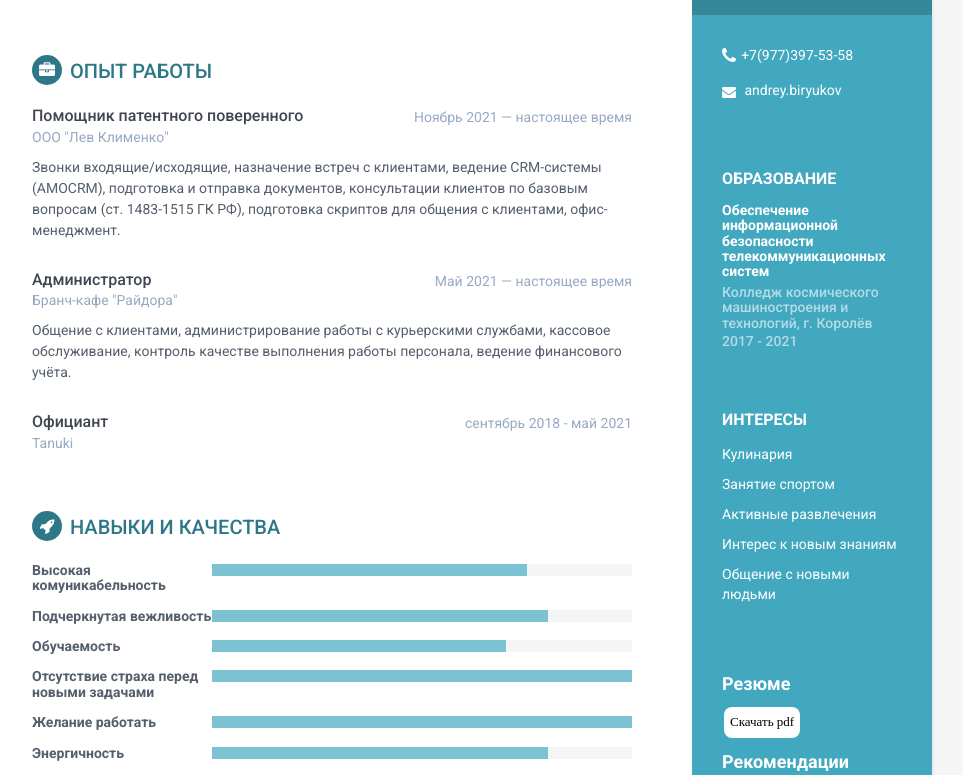
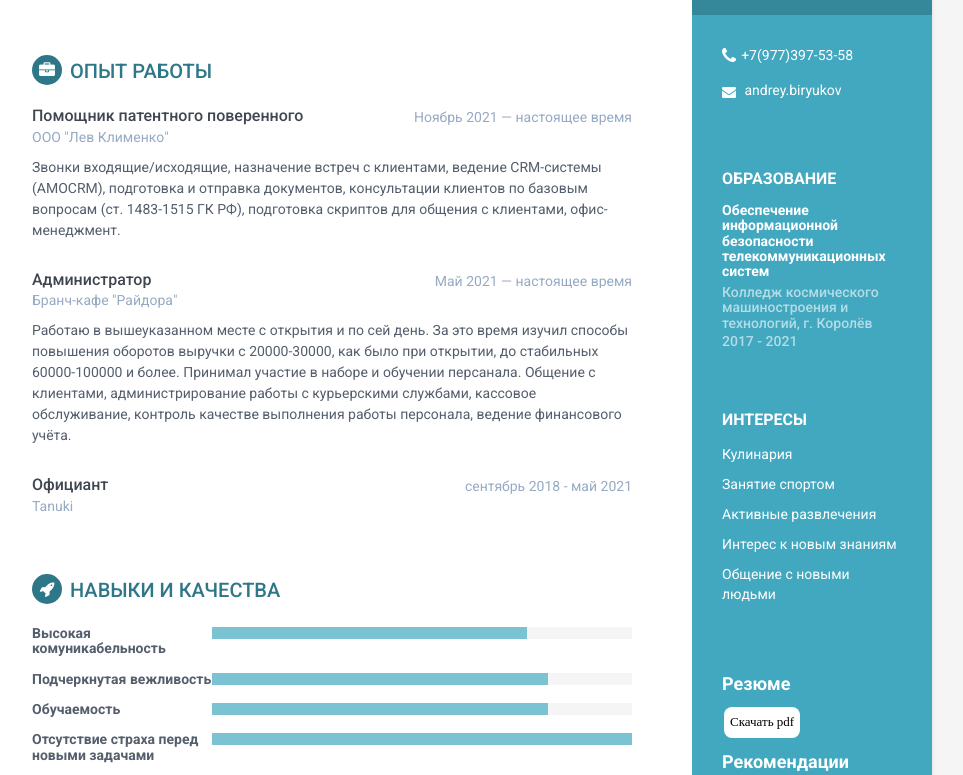
Before and after one commit to AndreyBiryukovOO/AndreyBiryukovOO.github.io, a plain HTML site: page index.html in a window 1280 px wide. Shown: the part 288-1063 px from the top of the page, without its empty margins (188-1151 px from the left). Drawn offline with Linux system fonts and the light colour scheme.

Commit message:
ВАПР
ВАР

```diff
--- a/index.html
+++ b/index.html
@@ -107,7 +107,7 @@
                         <div class="company">Бранч-кафе "Райдора"</div>
                     </div><!--//meta-->
                     <div class="details">
-                        <p>Общение с клиентами, администрирование работы с курьерскими службами, кассовое обслуживание, контроль качестве выполнения работы персонала, ведение финансового учёта. </p>
+                        <p>Работаю в вышеуказанном месте с открытия и по сей день. За это время изучил способы повышения оборотов выручки с 20000-30000, как было при открытии, до стабильных 60000-100000 и более. Принимал участие в наборе и обучении персанала. Общение с клиентами, администрирование работы с курьерскими службами, кассовое обслуживание, контроль качестве выполнения работы персонала, ведение финансового учёта. </p>
 
                     </div><!--//details-->
                 </div><!--//item-->
@@ -146,7 +146,7 @@
                     <div class="item">
                         <h3 class="level-title">Обучаемость</h3>
                         <div class="level-bar">
-                            <div class="level-bar-inner" data-level="70%">
+                            <div class="level-bar-inner" data-level="80%">
                             </div>
                         </div><!--//level-bar-->
                     </div><!--//item-->
```
